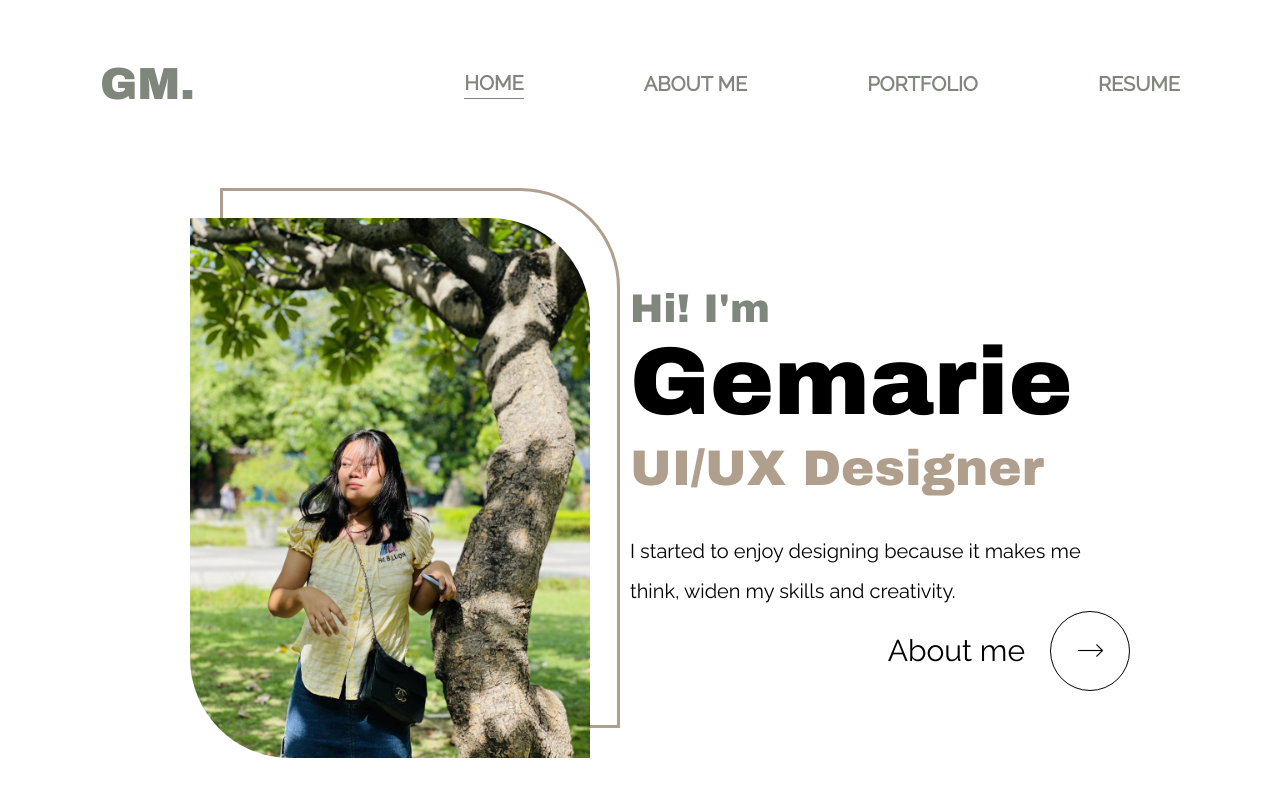
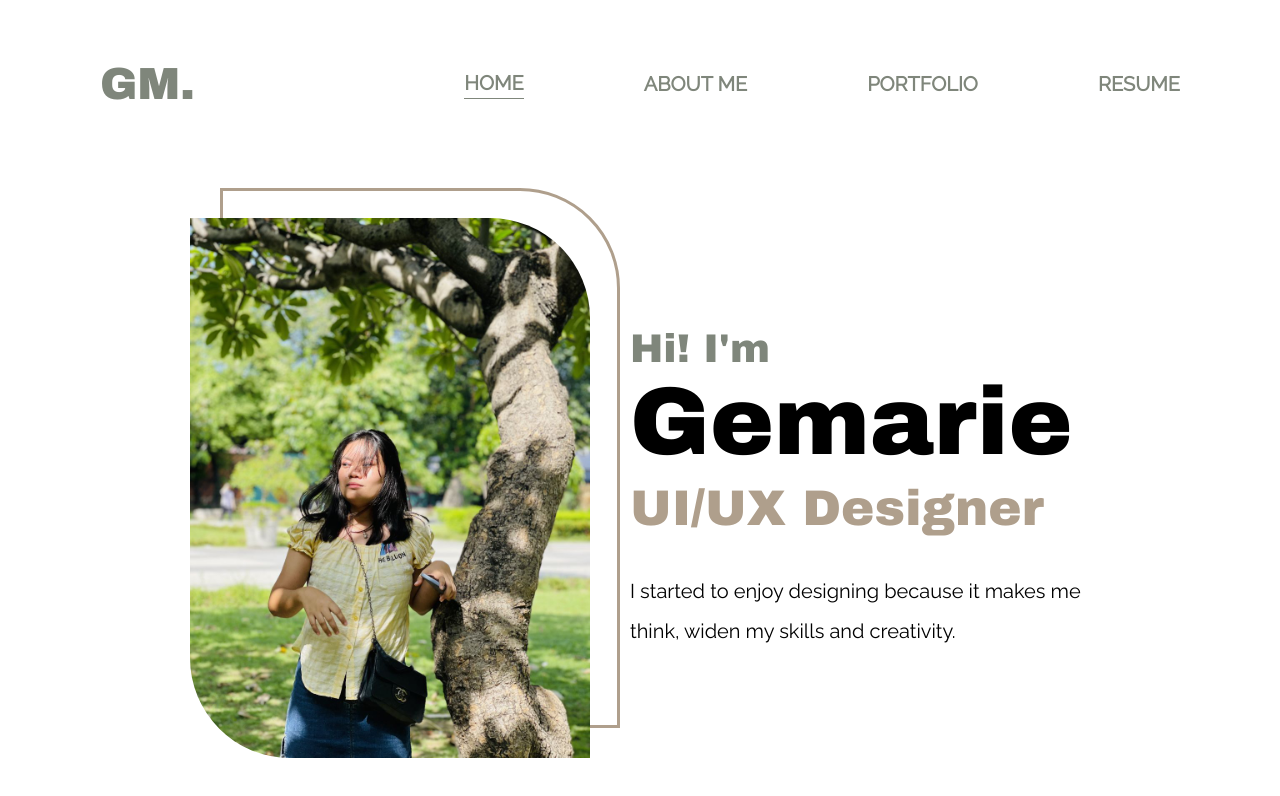
Before and after one commit to CMH7/Gem-Website-Portfolio, a SvelteKit app: page / in a window 1280 px wide. Shown: the top 796 px of the page. Built offline with nearby package versions, Linux system fonts and the light colour scheme; a web font is replaced by a local one.

Commit message:
removed header butoon

```diff
--- a/src/routes/+page.svelte
+++ b/src/routes/+page.svelte
@@ -39,11 +39,6 @@
         <p class=" raleway font-[500] text-[20px] leading-[40px] w-[500px] mt-[30px] ">
           I started to enjoy designing because it makes me think, widen my skills and creativity.
         </p>
-
-        <!-- about me button -->
-        <div class=" w-full flex justify-end items-center ">
-          <HeaderButton data={{link: 'aboutme', title: 'About me'}} inverted={false} />
-        </div>
       </div>
     </div>
   </div>
```
